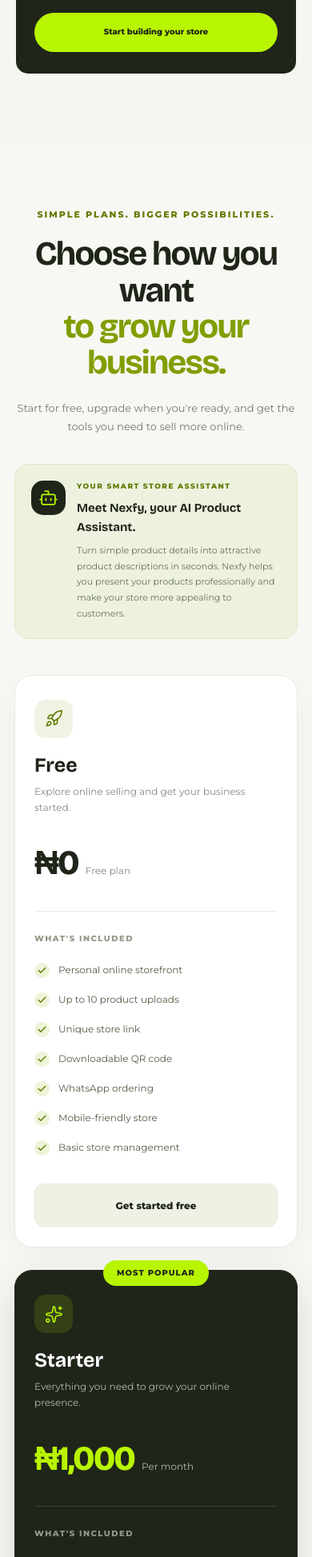
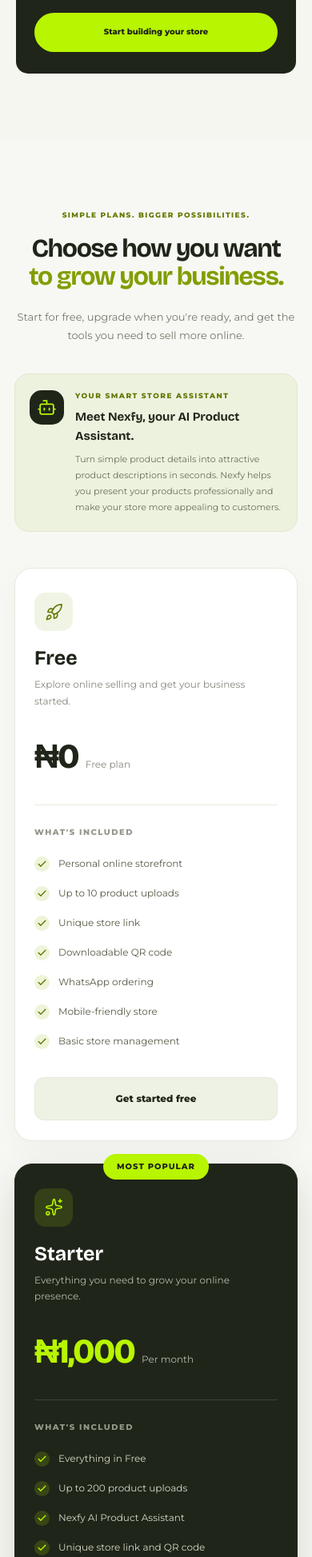
Before and after one commit to Solotech133/nexfinity-store, a React (Vite) app: page / in a window 390 px wide. Shown: the part 8014-9961 px from the top of the page at 80% size. Built offline with nearby package versions, Linux system fonts and the light colour scheme.

Commit message:
Make pricing section responsive

```diff
--- a/src/components/Pricing.css
+++ b/src/components/Pricing.css
@@ -80,6 +80,7 @@
 
 .pricing-ai-content {
   display: flex;
+  min-width: 0;
   flex-direction: column;
 }
 
@@ -375,10 +376,10 @@
     grid-template-columns: repeat(2, minmax(0, 1fr));
   }
 
-  .pricing-featured {
-    grid-column: span 2;
+  .pricing-card:last-child {
+    grid-column: 1 / -1;
+    width: 100%;
     max-width: 600px;
-    width: 100%;
     justify-self: center;
   }
 }
@@ -395,19 +396,24 @@
   }
 
   .pricing-heading h2 {
-    font-size: 42px;
-    letter-spacing: -1.8px;
+    font-size: clamp(32px, 8vw, 42px);
+    letter-spacing: clamp(-1.8px, -0.35vw, -1px);
   }
 
   .pricing-heading p {
     font-size: 13px;
   }
 
+  .pricing-eyebrow {
+    font-size: 9px;
+    letter-spacing: 1.4px;
+  }
+
   .pricing-ai-note {
     align-items: flex-start;
     gap: 14px;
     margin-bottom: 45px;
-    padding: 20px;
+    padding: 20px 18px;
   }
 
   .pricing-ai-icon {
@@ -433,6 +439,11 @@
     grid-column: auto;
   }
 
+  .pricing-card:last-child {
+    grid-column: auto;
+    max-width: none;
+  }
+
   .pricing-card {
     padding: 30px 24px 25px;
   }
@@ -447,3 +458,15 @@
     text-align: left;
   }
 }
+
+@media (max-width: 380px) {
+  .pricing-section {
+    padding-right: 14px;
+    padding-left: 14px;
+  }
+
+  .pricing-card {
+    padding-right: 20px;
+    padding-left: 20px;
+  }
+}
```
